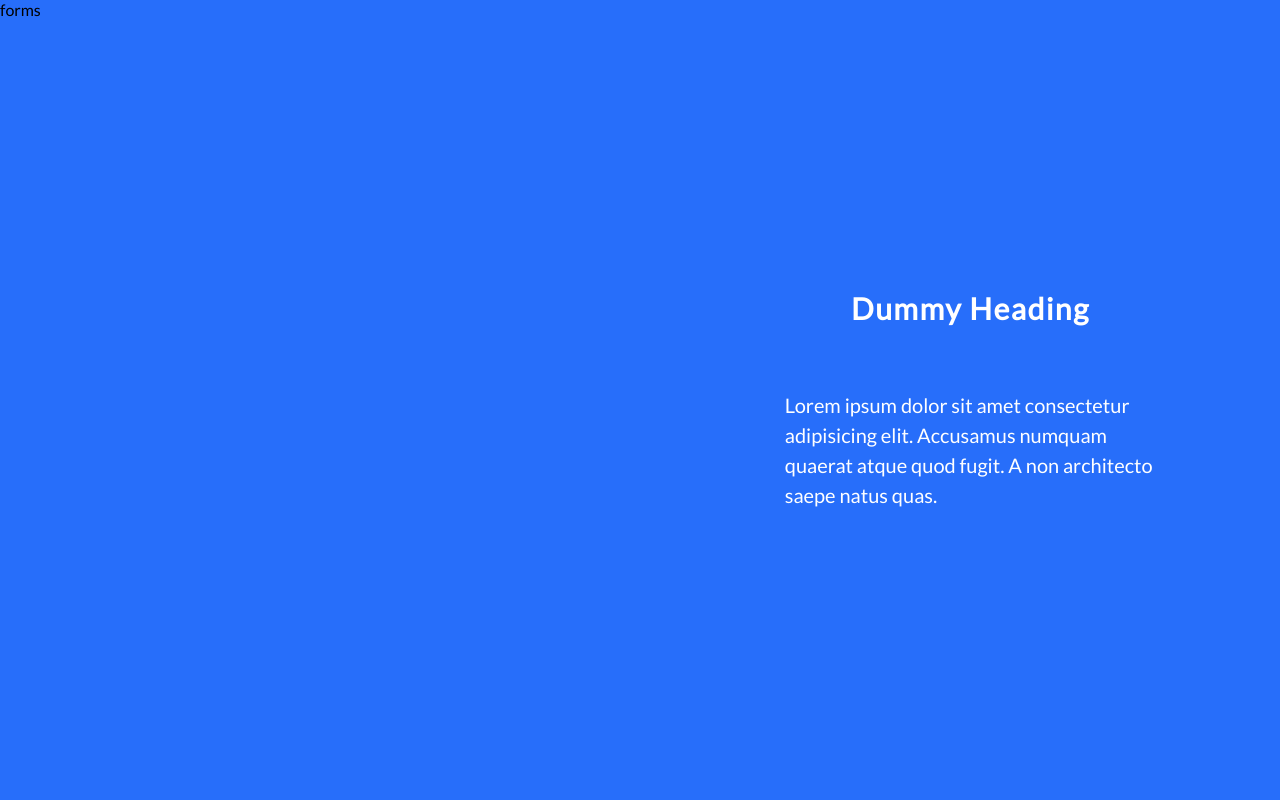
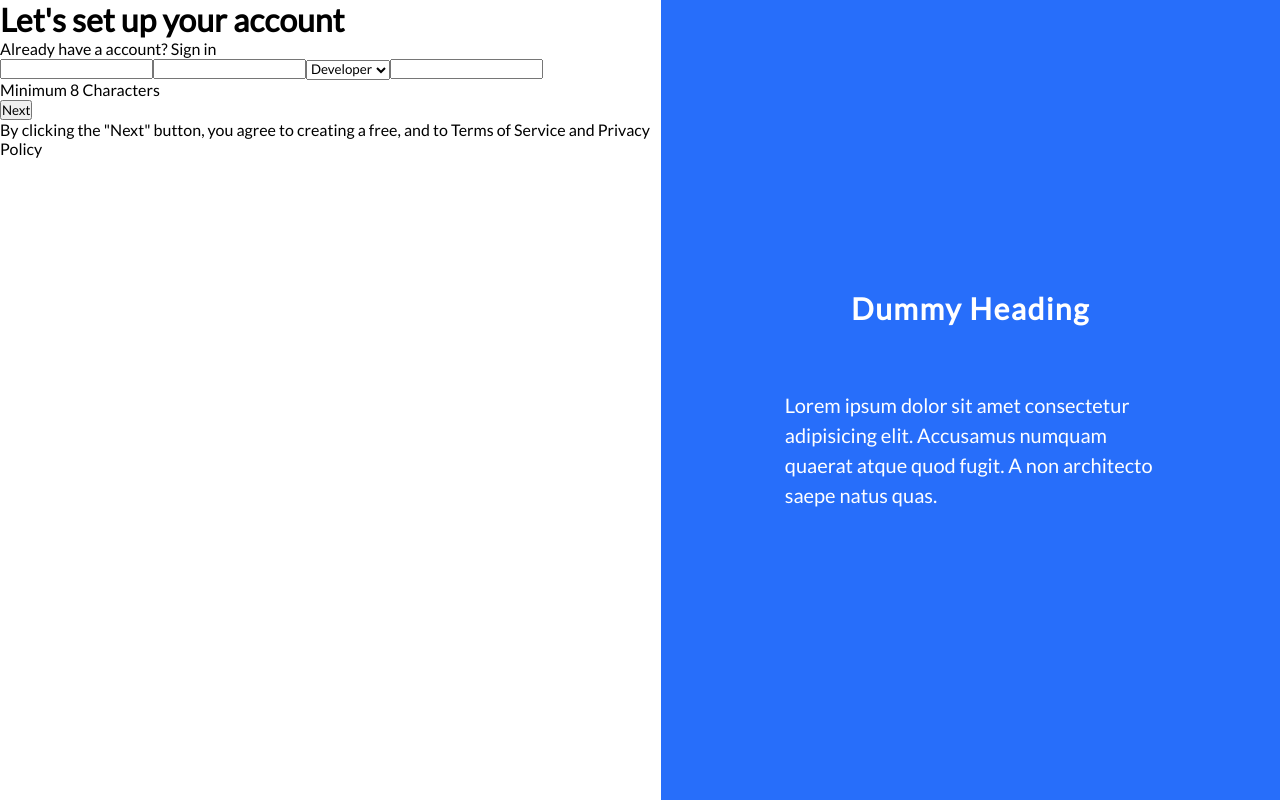
Before and after one commit to ClaudioBardales/incsub-project, a React (Create React App) app: page / in a window 1280 px wide. Built offline with nearby package versions, Linux system fonts and the light colour scheme.

Commit message:
Starting Form Section

```diff
--- a/src/components/forms.js
+++ b/src/components/forms.js
@@ -3,13 +3,31 @@ import styled from 'styled-components';
 
 const forms = () => {
   return (
-    <Container>forms</Container>
+    <Container>
+        <div>
+            <h1>Let's set up your account</h1>
+            <p>Already have a account? <span>Sign in</span></p>
+            <form>
+                <input type="text" name='name' />
+                <input type="email" name='email'/>
+                <select name="" id="" placeholder='I would describe my user type as'>
+                    <option value="">Developer</option>
+                    <option value="">Developer</option>
+                </select>
+                <input type="password" />
+                <p>Minimum 8 Characters</p>
+                <button type="submit">Next</button>
+                <p>By clicking the "Next" button, you agree to creating a free, and to <span>Terms of Service</span> and <span>Privacy Policy</span></p>
+            </form>
+        </div>
+    </Container>
   )
 }
 
 const Container = styled.div`
 min-height: 50vh;
 width: 100%;
+background-color: white;
 `
 
 export default forms
```
